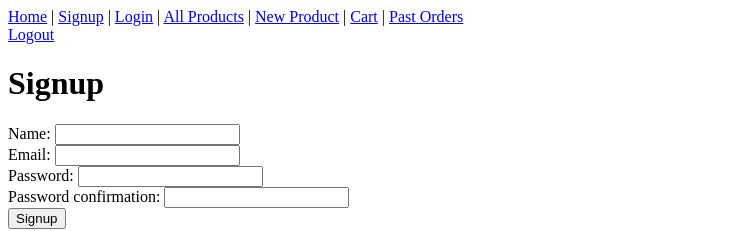
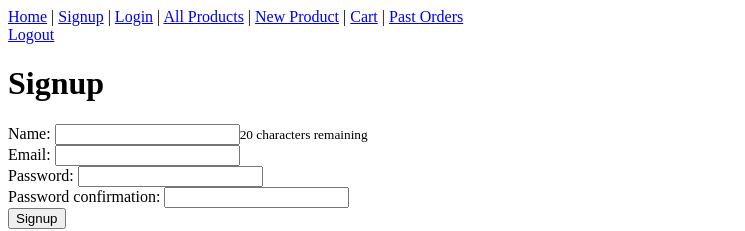
Before and after one commit to justinmmorgan21/mini-capstone-frontend, a React (Vite) app: page /signup in a window 1280 px wide. Shown: the top 231 px of the page, without its empty margins (0-745 px from the left). Built offline with nearby package versions, Linux system fonts and the light colour scheme.

Commit message:
added name length validation in signup

```diff
--- a/src/SignupPage.jsx
+++ b/src/SignupPage.jsx
@@ -3,6 +3,9 @@ import { useState } from "react";
 
 export function SignupPage() {
   const [errors, setErrors] = useState([]);
+  const [name, setName] = useState("");
+
+
 
   const handleSubmit = (event) => {
     event.preventDefault();
@@ -31,7 +34,8 @@ export function SignupPage() {
       </ul>
       <form onSubmit={handleSubmit}>
         <div>
-          Name: <input name="name" type="text" />
+          Name: <input name="name" type="text" value={name} onChange={event=>setName(event.target.value)} maxLength={20} />
+          <small>{name.length < 20 ? `${20 - name.length} characters remaining` : `max name length is 20 characters`}</small>
         </div>
         <div>
           Email: <input name="email" type="email" />
```
